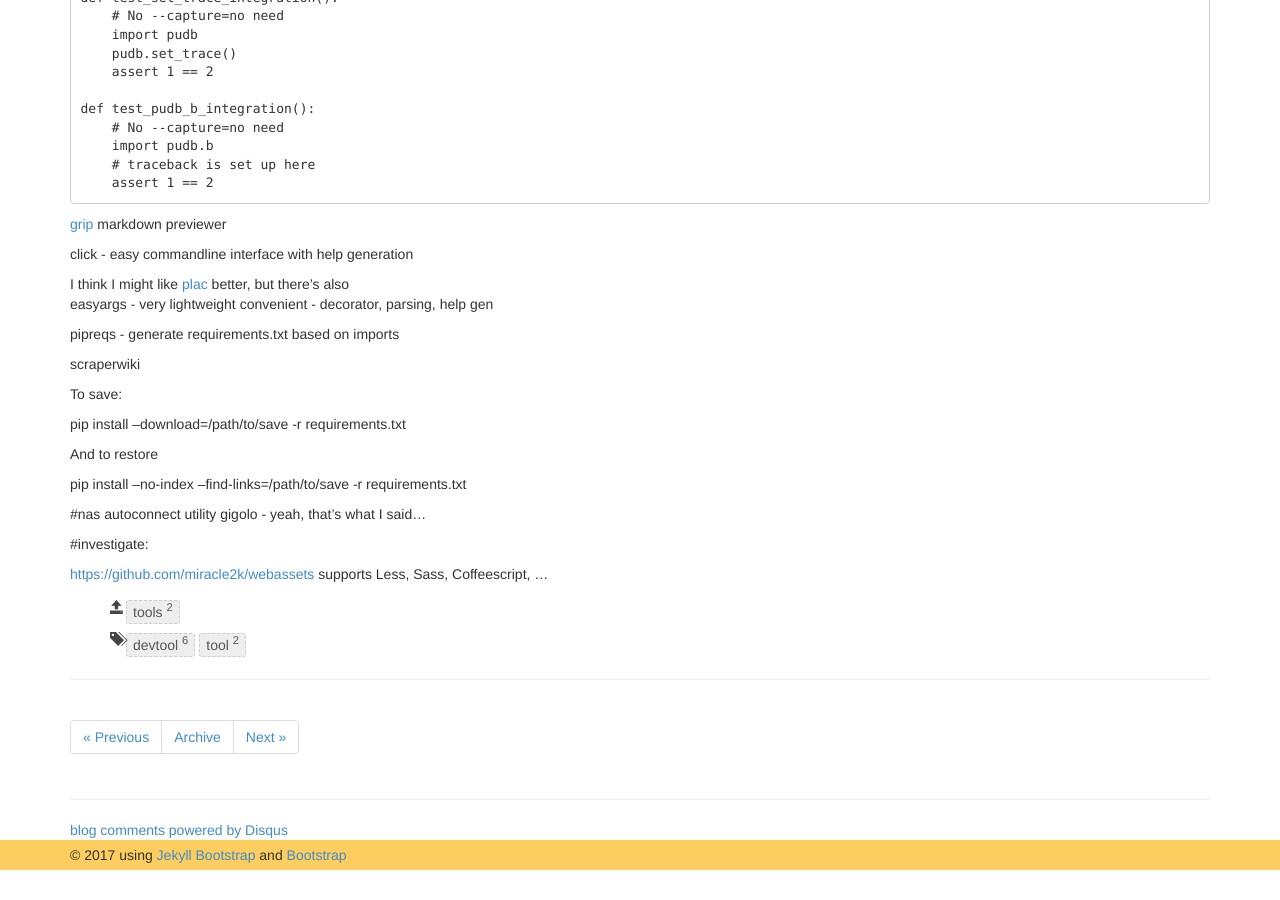
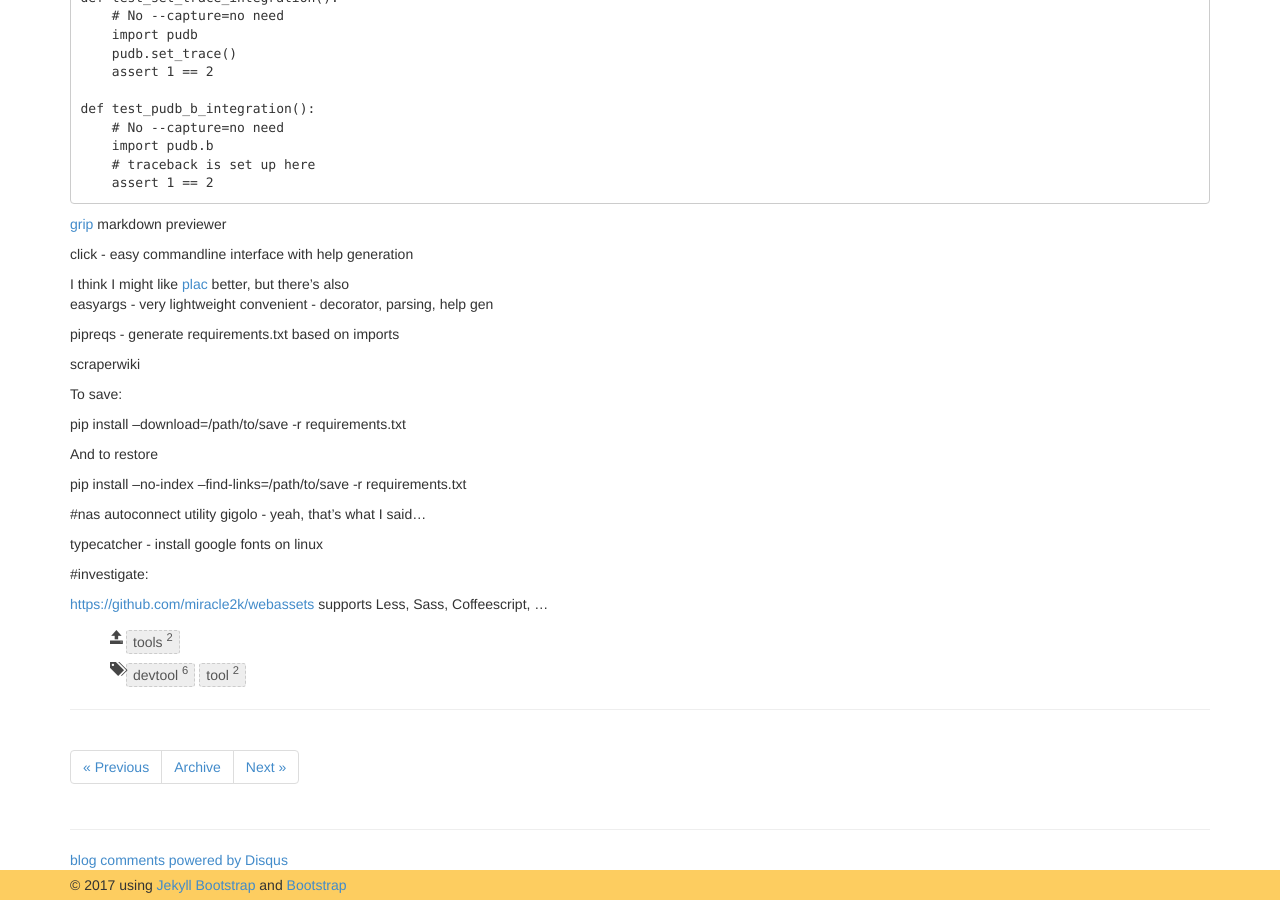
Before and after one commit to faizanvahevaria/chrisamow.github.io, a Jekyll site: the page built from _posts/2016-11-14-misc-tools.md, in a window 1280 px wide and 900 px high, scrolled down 792 px. Built offline with Jekyll 4.4.1, drawn with Linux system fonts in a browser that asks for light colours; nearby versions of some CDN libraries; comment, search, counter and statistics services are not loaded; before the commit the page ends 1662 px from its top, so only the background shows below that.

Commit message:
blog content

```diff
--- a/_posts/2016-11-14-misc-tools.md
+++ b/_posts/2016-11-14-misc-tools.md
@@ -84,6 +84,8 @@ pip install --no-index --find-links=/path/to/save -r requirements.txt
 #nas autoconnect utility
 gigolo - yeah, that's what I said...
 
+typecatcher - install google fonts on linux
+
 
 #investigate:
 
```
